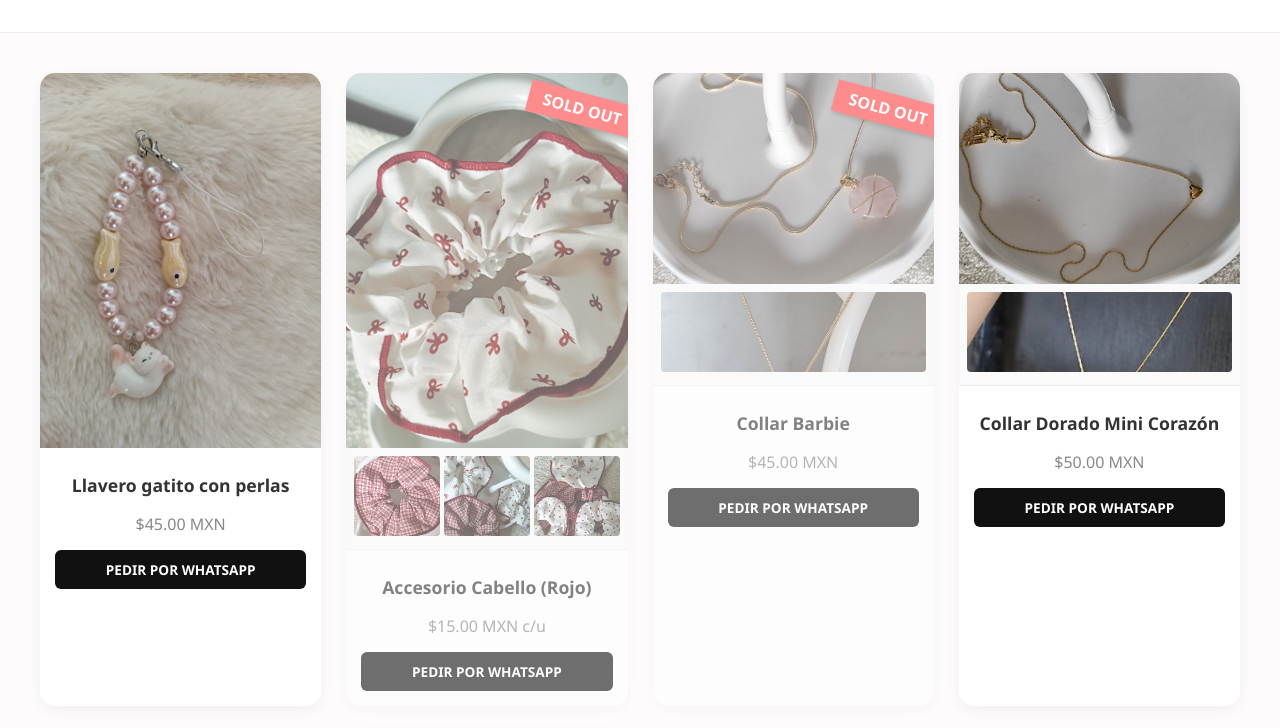
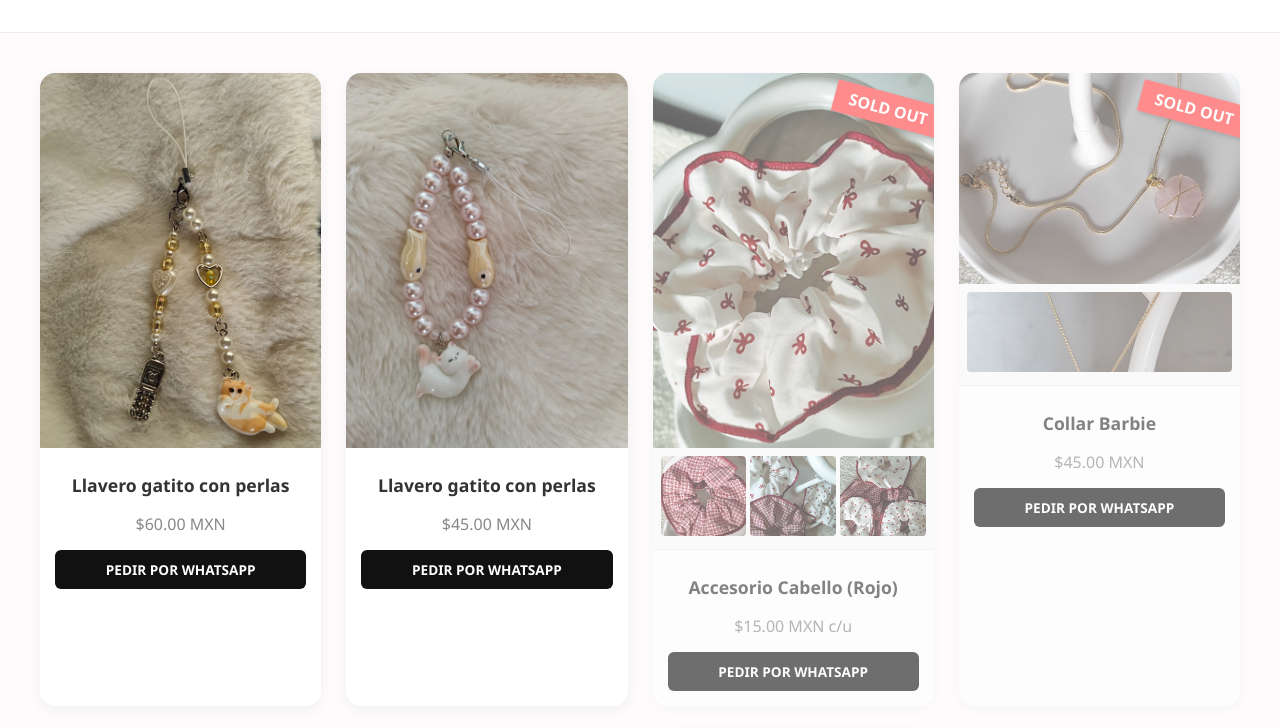
Before and after one commit to makexbiv-cyber/catalogo-majito, a plain HTML site: page index.html in a window 1280 px wide. Shown: the part 213-941 px from the top of the page. Drawn offline with Linux system fonts and the light colour scheme.

Commit message:
Update index.html

```diff
--- a/index.html
+++ b/index.html
@@ -54,6 +54,15 @@
 
     <div class="container">
         <div class="product-grid">
+
+            <div class="product-card">
+                <a href="imagenes/llavero-gato-naranjoso-1.jpeg" target="_blank"><img src="imagenes/llavero-gato-naranjoso-2.jpeg" class="product-image"></a>
+                <div class="product-details">
+                    <h3 class="product-name">Llavero gatito con perlas</h3>
+                    <p class="product-price">$60.00 MXN</p>
+                    <a href="https://wa.me/526632331539?text=Hola%20Majito!%20Me%20interesa%20el%20llavero%20del%20gato%naranjoso" class="buy-button">Pedir por WhatsApp</a>
+                </div>
+            </div>
 
         <div class="product-card">
                 <a href="imagenes/llavero-gato-rosa-perlas-1.jpeg" target="_blank"><img src="imagenes/llavero-gato-rosa-perlas-1.jpeg" class="product-image"></a>
```
